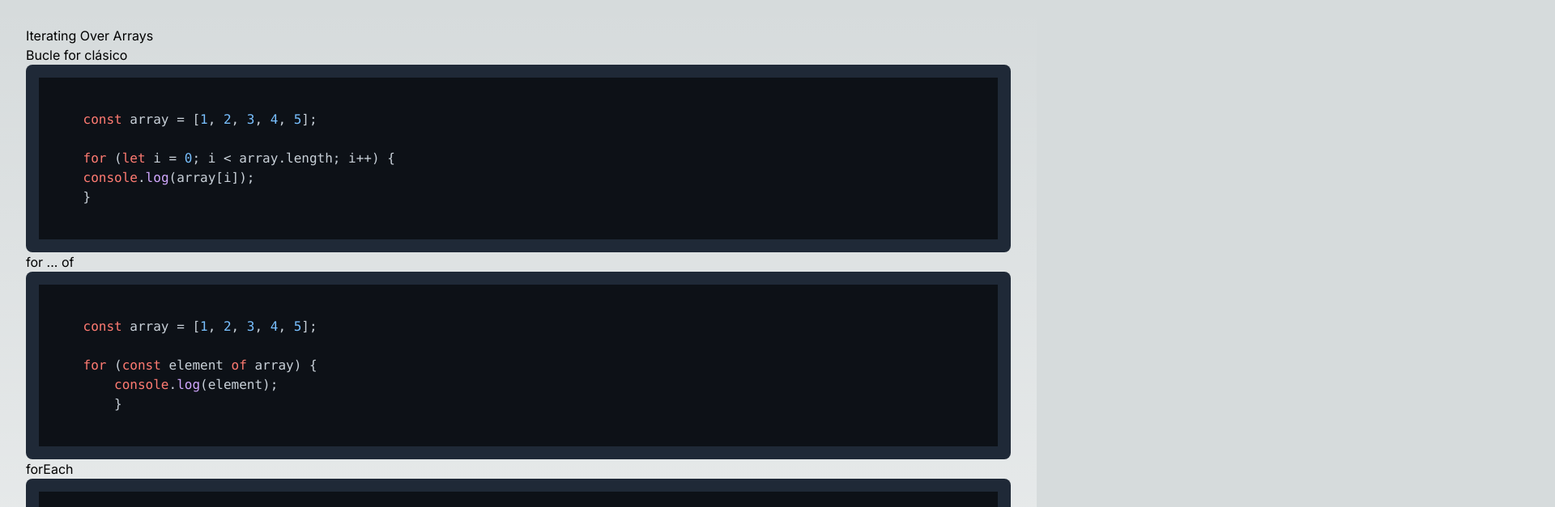
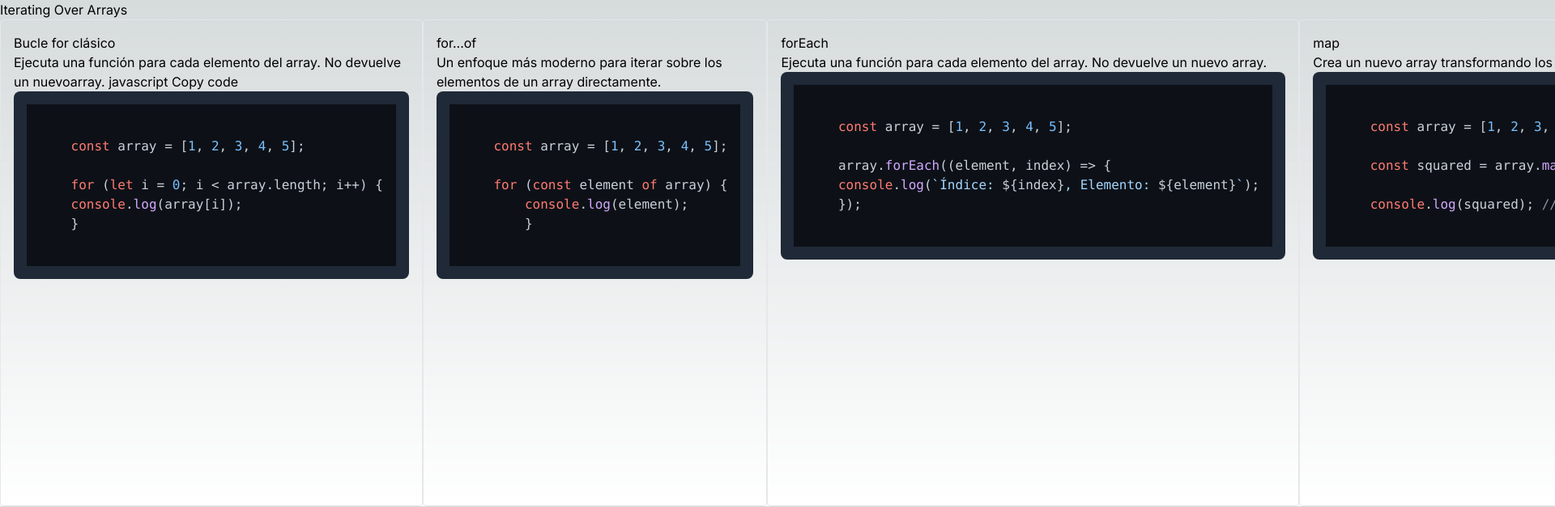
Before and after one commit to IsabelTizon/js-challenges, a Next.js app: page /iteratingOverArrays in a window 1280 px wide. Shown: the top 627 px of the page at 81% size, 1920 px wide, since content can reach past the window. Built offline with nearby package versions, Linux system fonts and the light colour scheme.

Commit message:
iteratingOverArrays page updated with a map to iterate the array component

```diff
--- a/src/app/iteratingOverArrays/page.js
+++ b/src/app/iteratingOverArrays/page.js
@@ -1,4 +1,5 @@
 import CodeBlock from "@/components/CodeBlock";
+import { iteratingArrMethods } from "@/components/arrays/iteratingArrMethods";
 
 export const metadata = {
 	title: "Iterating Over Arrays",
@@ -9,70 +10,32 @@ export const metadata = {
 // rfc(React Fuctional Component)
 
 export default function page() {
-	const foorLoop = `
-    const array = [1, 2, 3, 4, 5];
-
-    for (let i = 0; i < array.length; i++) {
-    console.log(array[i]);
-    }
-    `;
-
-	const foorOf = `
-    const array = [1, 2, 3, 4, 5];
-
-	for (const element of array) {
-		console.log(element);
-		}
-    `;
-
-	const forEach = `
-    const array = [1, 2, 3, 4, 5];
-
-	array.forEach((element, index) => {
-    console.log(\`Índice: \${index}, Elemento: \${element}\`);
-    });
-    `;
-
-	const map = `
-    const array = [1, 2, 3, 4, 5];
-
-    const squared = array.map((num) => num ** 2);
-
-    console.log(squared); // [1, 4, 9, 16, 25]
-    `;
-
-	const filter = `
-    const array = [1, 2, 3, 4, 5];
-
-    const even = array.filter((num) => num % 2 === 0);
-
-    console.log(even); // [2, 4]
-    `;
-
-	const reduce = `
-    const array = [1, 2, 3, 4, 5];
-
-    const sum = array.reduce((acc, curr) => acc + curr, 0);
-
-    console.log(sum); // 15
-    `;
-
 	return (
-		<div className="p-8">
+		<div className="">
 			<h1>Iterating Over Arrays</h1>
-
-			<h2>Bucle for clásico</h2>
-			<CodeBlock code={foorLoop} language="javascript" />
-			<h2>for ... of</h2>
-			<CodeBlock code={foorOf} language="javascript" />
-			<h2>forEach</h2>
-			<CodeBlock code={forEach} language="javascript" />
-			<h2>map</h2>
-			<CodeBlock code={map} language="javascript" />
-			<h2>map</h2>
-			<CodeBlock code={filter} language="javascript" />
-			<h2>map</h2>
-			<CodeBlock code={reduce} language="javascript" />
+			<div className="flex flex-row">
+				{iteratingArrMethods.map((method) => (
+					<div key={method.id} className="p-4 border rounded">
+						<h2>{method.h2}</h2>
+						<p>{method.p}</p>
+						<CodeBlock code={method.code} language="javascript" />
+					</div>
+				))}
+			</div>
 		</div>
 	);
 }
+
+{
+	/* // <h2>for ... of</h2>
+// <CodeBlock code={foorOf} language="javascript" />
+// <h2>forEach</h2>
+// <p></p>
+// <CodeBlock code={forEach} language="javascript" />
+// <h2>map</h2>
+// <CodeBlock code={map} language="javascript" />
+// <h2>filter</h2>
+// <CodeBlock code={filter} language="javascript" />
+// <h2>map</h2>
+// <CodeBlock code={reduce} language="javascript" /> */
+}
```
